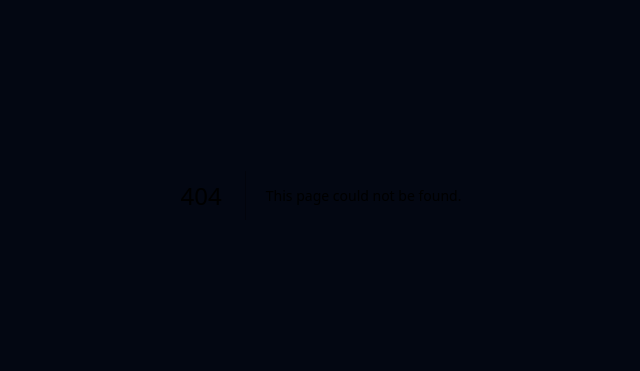
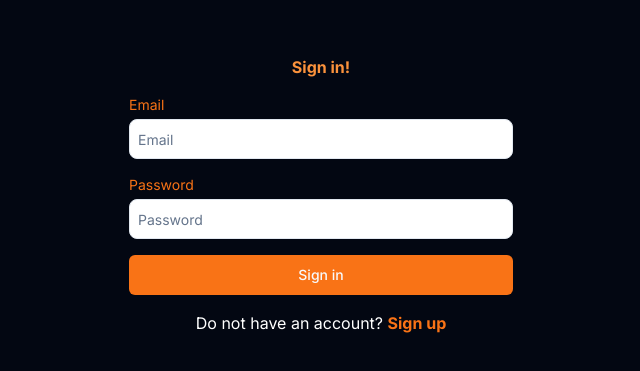
Before and after one commit to Farbubby/pantry-tracker, a Next.js app: page /sign-in in a window 1280 px wide. Before the commit this address had no page. Shown: the part 205-576 px from the top of the page, without its empty margins (319-959 px from the left). Built offline with nearby package versions, Linux system fonts and the light colour scheme; no server answers.

Commit message:
Created a protected sign in and pantry page and implemented user sign in and sign out logic

```diff
--- /dev/null
+++ b/src/app/pantry/page.tsx
@@ -0,0 +1,23 @@
+import { createClient } from "@/utils/supabase/server";
+import { redirect } from "next/navigation";
+import { signOutAction } from "@/server/sign-out";
+
+export default async function Home() {
+  const supabase = createClient();
+  const {
+    data: { user },
+  } = await supabase.auth.getUser();
+
+  if (!user) {
+    redirect("/sign-in");
+  }
+
+  return (
+    <>
+      <div className="text-white">Pantry page</div>
+      <form action={signOutAction}>
+        <button className="text-white">Log out</button>
+      </form>
+    </>
+  );
+}
--- /dev/null
+++ b/src/app/sign-in/page.tsx
@@ -0,0 +1,22 @@
+import { redirect } from "next/navigation";
+import { createClient } from "@/utils/supabase/server";
+import SignIn from "./sign-in";
+
+export default async function Home() {
+  const supabase = createClient();
+  const {
+    data: { user },
+  } = await supabase.auth.getUser();
+
+  if (user) {
+    redirect("/pantry");
+  }
+
+  return (
+    <>
+      <div className="flex flex-col h-screen justify-center items-center gap-4">
+        <SignIn />
+      </div>
+    </>
+  );
+}
--- /dev/null
+++ b/src/app/sign-in/sign-in.tsx
@@ -0,0 +1,65 @@
+"use client";
+
+import { Button } from "@/components/ui/button";
+import { Input } from "@/components/ui/input";
+import { Label } from "@radix-ui/react-label";
+import { signInAction } from "@/server/sign-in";
+import { useFormState } from "react-dom";
+
+export default function SignUp() {
+  const [state, signIn] = useFormState(signInAction, null);
+  return (
+    <>
+      <div className="text-orange-400 font-bold">Sign in!</div>
+      <form
+        action={signIn}
+        className="flex flex-col gap-4 w-full max-w-96"
+        noValidate>
+        {state?.error && (
+          <div className="text-sm text-red-500">{state.error}</div>
+        )}
+        <div className="flex flex-col gap-1">
+          <Label htmlFor="email" className="text-orange-500 text-sm">
+            Email
+          </Label>
+          <Input
+            name="email"
+            id="email"
+            type="email"
+            placeholder="Email"
+            className="bg-white text-black px-2 py-1 rounded-lg"
+          />
+          {state?.fieldError?.email && (
+            <div className="text-sm text-red-500">{state.fieldError.email}</div>
+          )}
+        </div>
+        <div className="flex flex-col gap-1">
+          <Label htmlFor="email" className="text-orange-500 text-sm">
+            Password
+          </Label>
+          <Input
+            name="password"
+            id="password"
+            type="password"
+            placeholder="Password"
+            className="bg-white text-black px-2 py-1 rounded-lg"
+          />
+          {state?.fieldError?.password && (
+            <div className="text-sm text-red-500">
+              {state.fieldError.password}
+            </div>
+          )}
+        </div>
+        <Button type="submit" className="bg-orange-500 hover:text-orange-500">
+          Sign in
+        </Button>
+      </form>
+      <div className="text-white">
+        Do not have an account?{" "}
+        <span className="font-bold text-orange-500 hover:underline">
+          <a href="/sign-up">Sign up</a>
+        </span>
+      </div>
+    </>
+  );
+}
--- /dev/null
+++ b/src/server/sign-in.ts
@@ -0,0 +1,38 @@
+"use server";
+
+import { createClient } from "@/utils/supabase/server";
+import { z } from "zod";
+import { redirect } from "next/navigation";
+
+const SignInSchema = z.object({
+  email: z.string().min(1, "Email is required").email(),
+  password: z.string().min(1, "Password is required"),
+});
+
+export async function signInAction(_: unknown, formData: FormData) {
+  const supabase = createClient();
+
+  const userInput = Object.fromEntries(formData.entries());
+  const parsed = SignInSchema.safeParse(userInput);
+
+  if (!parsed.success) {
+    const error = parsed.error.flatten();
+
+    return {
+      fieldError: {
+        email: error.fieldErrors.email?.[0],
+        password: error.fieldErrors.password?.[0],
+      },
+    };
+  }
+
+  const { email, password } = parsed.data;
+
+  const { error } = await supabase.auth.signInWithPassword({ email, password });
+
+  if (error) {
+    return { error: error.message };
+  }
+
+  redirect("/pantry");
+}
--- /dev/null
+++ b/src/server/sign-out.ts
@@ -0,0 +1,25 @@
+"use server";
+
+import { createClient } from "@/utils/supabase/server";
+import { redirect } from "next/navigation";
+
+export async function signOutAction() {
+  const supabase = createClient();
+  const {
+    data: { user },
+  } = await supabase.auth.getUser();
+
+  if (!user) {
+    return;
+  }
+
+  const { error } = await supabase.auth.signOut();
+
+  if (error) {
+    return {
+      error: error.message,
+    };
+  }
+
+  return redirect("/sign-in");
+}
```
